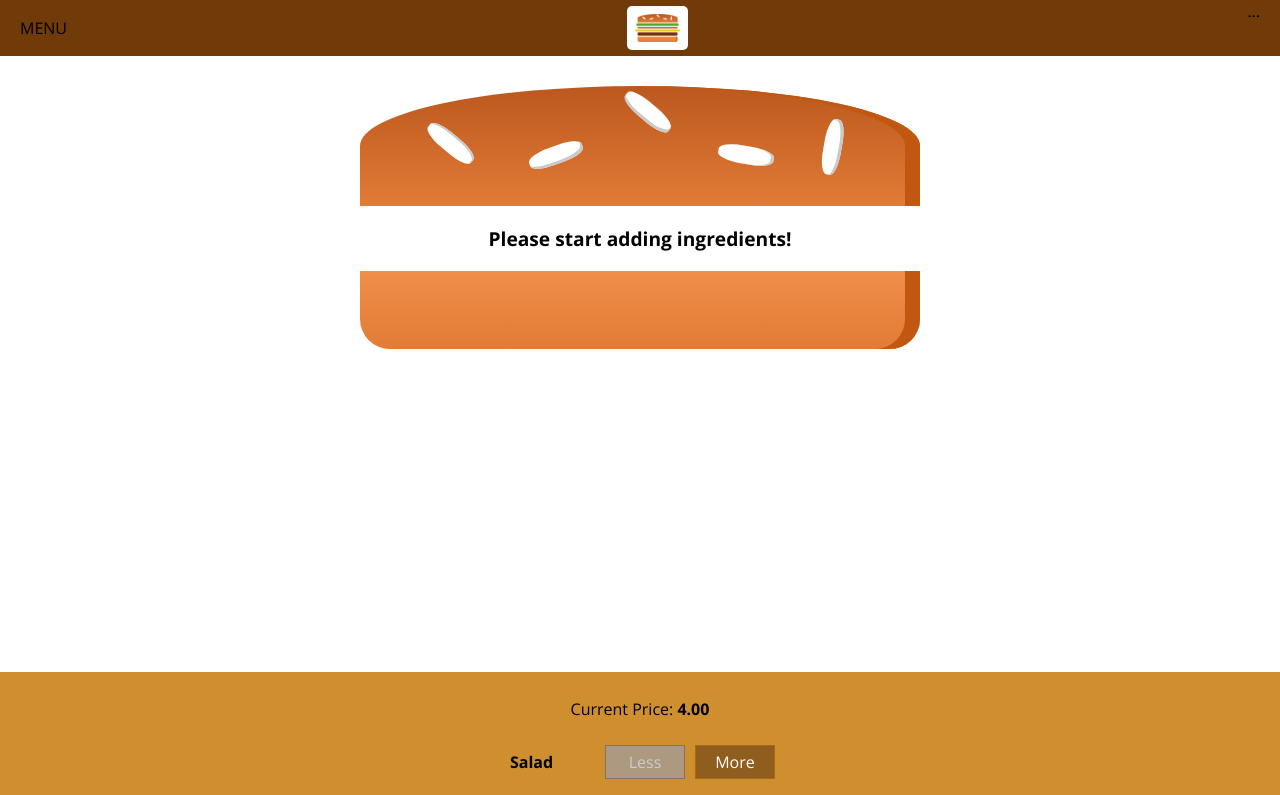
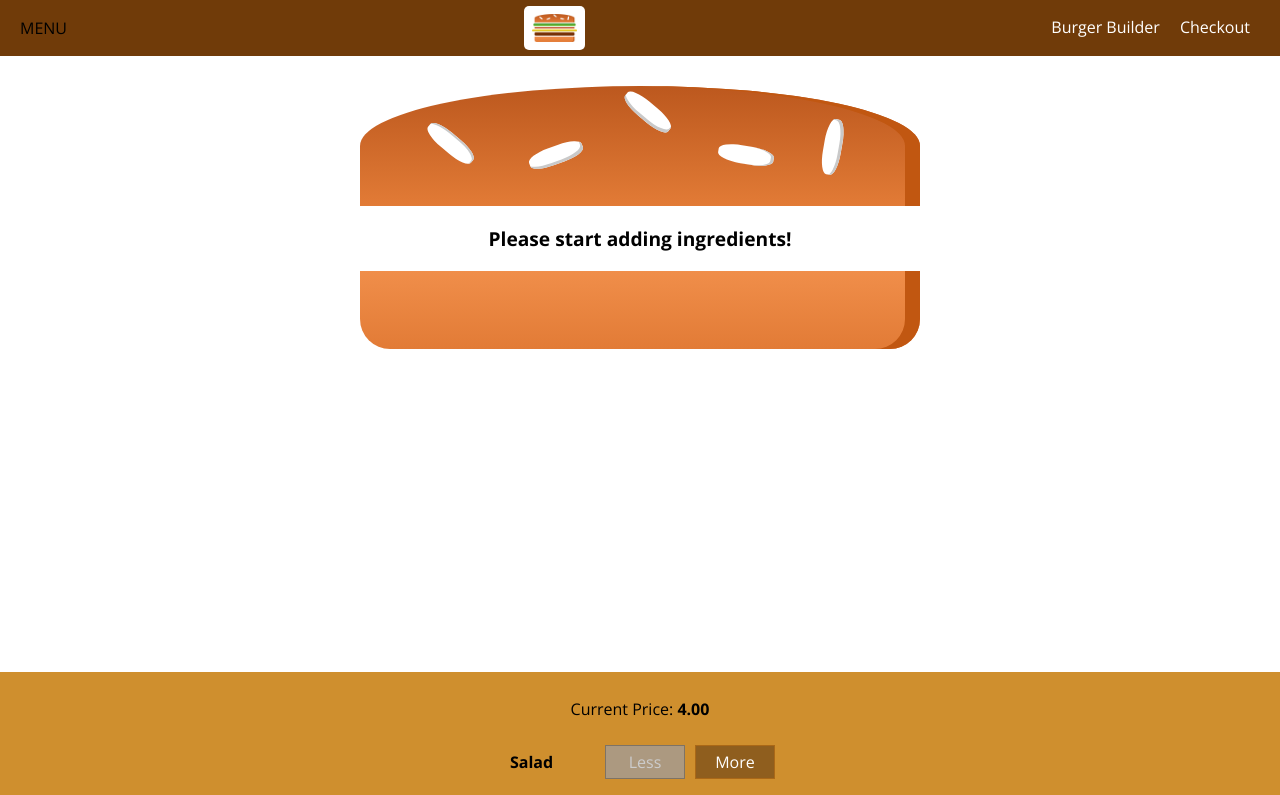
Before and after one commit to Deiviuxs97/Burger, a React app: page / in a window 1280 px wide. Shown: the top 795 px of the page. Built offline with nearby package versions, Linux system fonts and the light colour scheme.

Commit message:
8-27 navigation items

```diff
--- /dev/null
+++ b/src/components/Navigation/NavigationItems/NavigationItem/NavigationItem.module.css
@@ -0,0 +1,42 @@
+.NavigationItem {
+  margin: 10px 0;
+  box-sizing: border-box;
+  display: block;
+  width: 100%;
+}
+.NavigationItem a {
+  color: brown;
+  text-decoration: none;
+  width: 100%;
+  box-sizing: border-box;
+  display: block;
+}
+
+.NavigationItem a:hover,
+.NavigationItem a:active .NavigationItem a.active {
+  color: blue;
+}
+
+@media (min-width: 500px) {
+  .NavigationItem {
+    margin: 0;
+    display: flex;
+    height: 100%;
+    width: auto;
+    align-items: center;
+  }
+  .NavigationItem a {
+    color: white;
+    height: 100%;
+    padding: 16px 10px;
+    border-bottom: 4px solid transparent;
+    display: block;
+  }
+
+  .NavigationItem a:hover,
+  .NavigationItem a:active .NavigationItem a.active {
+    background-color: grey;
+    border-bottom: 4px solid blue;
+    color: white;
+  }
+}
--- /dev/null
+++ b/src/components/Navigation/NavigationItems/NavigationItem/NavigationItem.tsx
@@ -0,0 +1,19 @@
+import React, { ReactNode } from "react";
+
+import classes from "./NavigationItem.module.css";
+import { checkPropTypes } from "prop-types";
+
+interface props {
+  children: ReactNode;
+  active?: boolean;
+  link: string | undefined;
+}
+const navigationItem = (props: props) => (
+  <li className={classes.NavigationItem}>
+    <a href={props.link} className={props.active ? classes.active : undefined}>
+      {props.children}
+    </a>
+  </li>
+);
+
+export default navigationItem;
--- /dev/null
+++ b/src/components/Navigation/NavigationItems/NavigationItems.module.css
@@ -0,0 +1,15 @@
+.NavigationItems {
+  margin: 0;
+  padding: 0;
+  list-style: none;
+  display: flex;
+  /* flex-flow: column; */
+  align-items: center;
+  height: 100%;
+}
+
+@media (min-width: 500px) {
+  .NavItems {
+    flex-flow: row;
+  }
+}
--- /dev/null
+++ b/src/components/Navigation/NavigationItems/NavigationItems.tsx
@@ -0,0 +1,15 @@
+import React from "react";
+
+import classes from "./NavigationItems.module.css";
+import NavigationItem from "./NavigationItem/NavigationItem";
+
+const navigationItems = () => (
+  <ul className={classes.NavigationItems}>
+    <NavigationItem link="/" active>
+      Burger Builder
+    </NavigationItem>
+    <NavigationItem link="/">Checkout</NavigationItem>
+  </ul>
+);
+
+export default navigationItems;
--- a/src/components/Navigation/Toolbar/Toolbar.tsx
+++ b/src/components/Navigation/Toolbar/Toolbar.tsx
@@ -2,12 +2,15 @@
 
 import classes from "./Toolbar.module.css";
 import Logo from "../../Logo/Logo";
+import NavigationItems from "../NavigationItems/NavigationItems";
 
 const toolbar = () => (
   <header className={classes.Toolbar}>
     <div>MENU</div>
     <Logo />
-    <nav>...</nav>
+    <nav>
+      <NavigationItems />
+    </nav>
   </header>
 );
 
```
